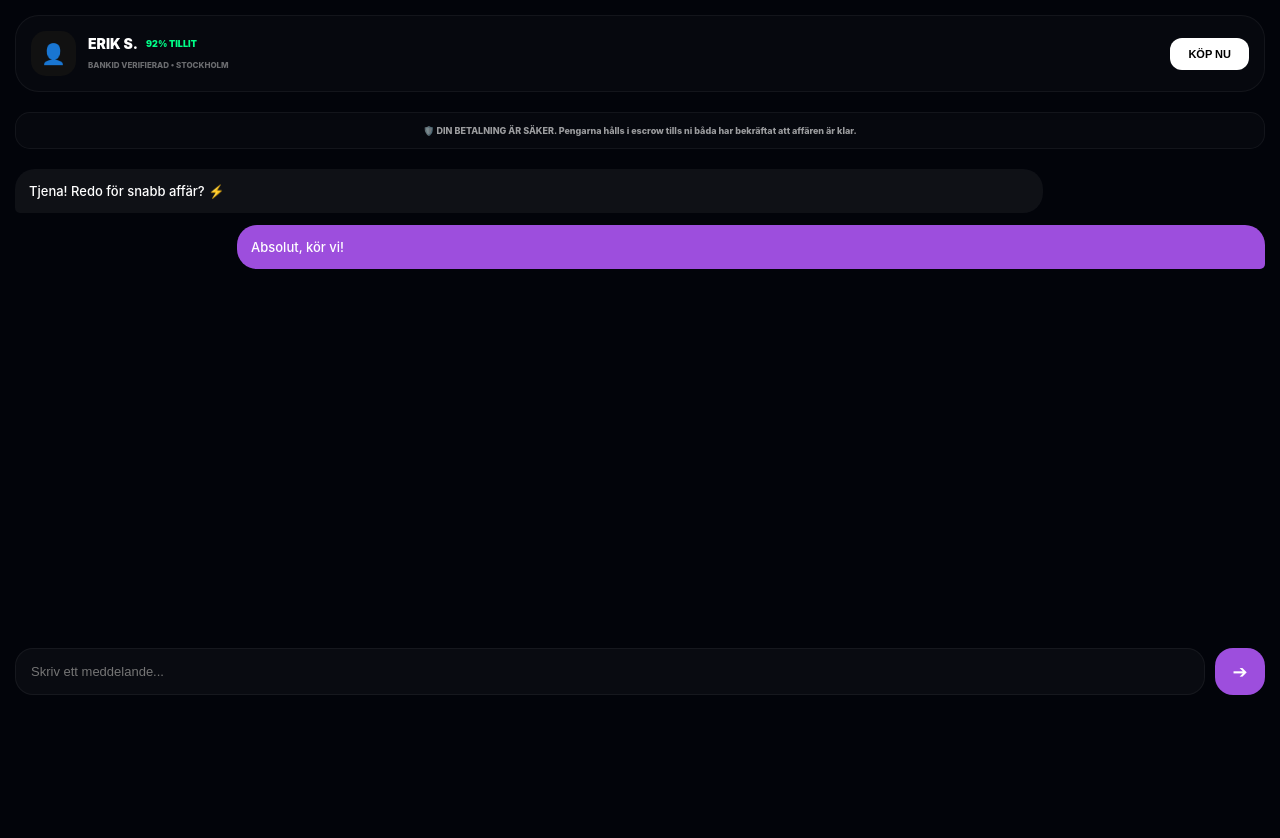
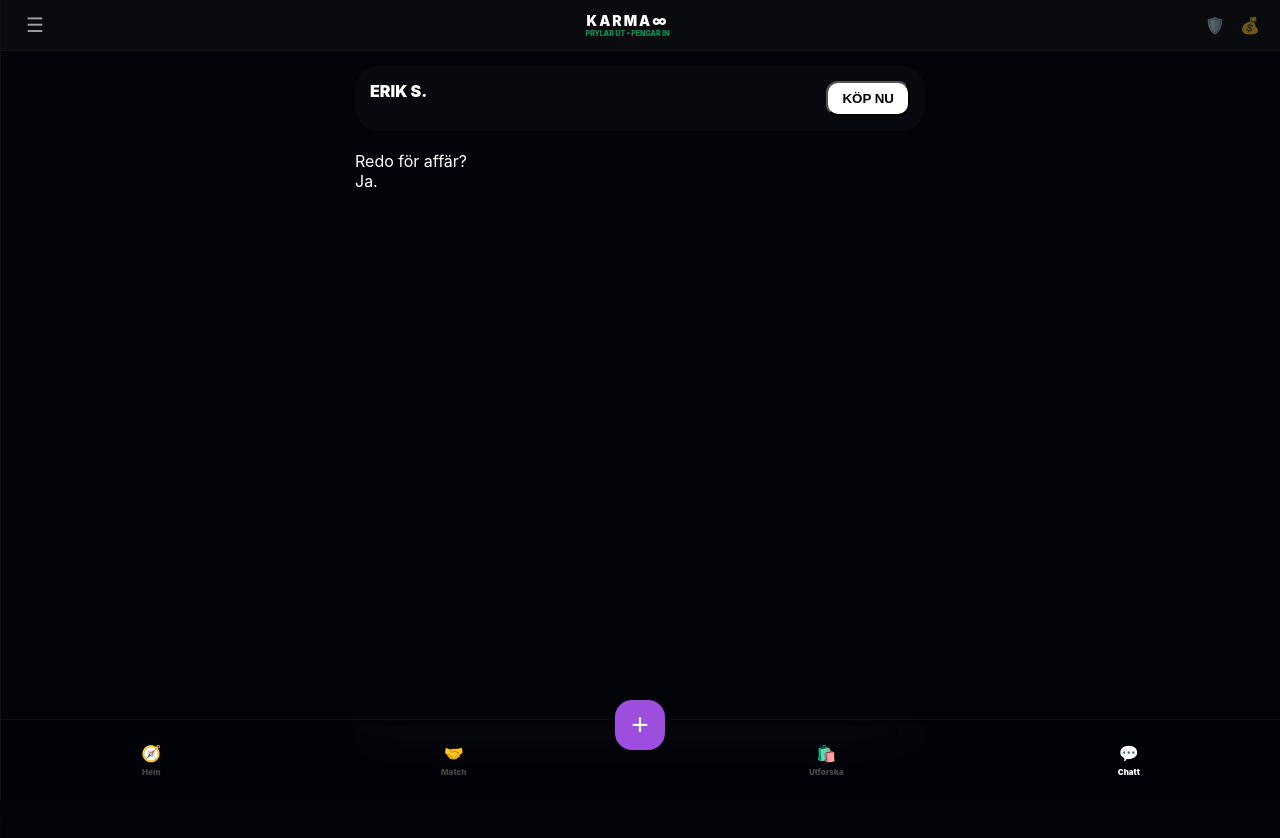
Before and after one commit to gascheckking/marketbeg-appGem, a Next.js app: page /chat/1 in a window 1280 px wide. Shown: the top 838 px of the page. Before the commit the page ends 800 px from the top, so only its background shows below. Built offline with nearby package versions, Linux system fonts and the light colour scheme.

Commit message:
Update page.tsx

```diff
--- a/app/chat/[id]/page.tsx
+++ b/app/chat/[id]/page.tsx
@@ -1,49 +1,65 @@
-// // app/chat/[id]/page.tsx
+// app/chat/[id]/page.tsx
 "use client";
+
 import { useState } from "react";
 import { useRouter } from "next/navigation";
+import ClientLayout from "@/components/ClientLayout";
 
 export default function ChatPage() {
   const [msg, setMsg] = useState("");
   const router = useRouter();
 
   return (
-    <div className="page-wrapper" style={{ display: 'flex', flexDirection: 'column', height: 'calc(100vh - 120px)', padding: '15px' }}>
-
-      {/* HEADER - Fokus på person, inte teknik */}
-      <div style={{ padding: '15px', display: 'flex', alignItems: 'center', gap: '12px', background: 'rgba(255,255,255,0.02)', borderRadius: '24px', border: '1px solid rgba(255,255,255,0.05)' }}>
-        <div style={{ width: '45px', height: '45px', background: '#111', borderRadius: '15px', display: 'flex', alignItems: 'center', justifyContent: 'center', fontSize: '20px' }}>👤</div>
-        <div style={{ flex: 1 }}>
-          <div style={{ display: 'flex', alignItems: 'center', gap: '8px' }}>
-            <h4 style={{ margin: 0, fontSize: '14px', fontWeight: 900 }}>ERIK S.</h4>
-            <span style={{ fontSize: '9px', color: 'var(--neon-mint)', fontWeight: 900 }}>92% TILLIT</span>
-          </div>
-          <small style={{ fontSize: '8px', opacity: 0.4, fontWeight: 800 }}>BANKID VERIFIERAD • STOCKHOLM</small>
-        </div>
-        <button onClick={() => router.push('/checkout')} style={{ background: '#fff', color: '#000', border: 'none', padding: '10px 18px', borderRadius: '12px', fontSize: '11px', fontWeight: 900 }}>KÖP NU</button>
-      </div>
-
-      <div style={{ flex: 1, overflowY: 'auto', padding: '20px 0' }}>
-        {/* Systemmeddelande - Låst Copy */}
-        <div style={{ background: 'rgba(255,255,255,0.02)', padding: '12px', borderRadius: '15px', textAlign: 'center', marginBottom: '20px', border: '1px solid rgba(255,255,255,0.05)' }}>
-          <p style={{ margin: 0, fontSize: '9px', fontWeight: 800, opacity: 0.6 }}>
-            🛡️ DIN BETALNING ÄR SÄKER. Pengarna hålls i escrow tills ni båda har bekräftat att affären är klar.
-          </p>
+    <ClientLayout>
+      <div
+        className="page-wrapper"
+        style={{
+          display: "flex",
+          flexDirection: "column",
+          height: "calc(100vh - 120px)",
+          padding: "15px",
+        }}
+      >
+        <div
+          style={{
+            padding: "15px",
+            display: "flex",
+            gap: "12px",
+            background: "rgba(255,255,255,0.02)",
+            borderRadius: "24px",
+          }}
+        >
+          <div style={{ fontWeight: 900 }}>ERIK S.</div>
+          <button
+            onClick={() => router.push("/checkout")}
+            style={{
+              marginLeft: "auto",
+              background: "#fff",
+              color: "#000",
+              borderRadius: "12px",
+              padding: "8px 14px",
+              fontWeight: 900,
+            }}
+          >
+            KÖP NU
+          </button>
         </div>
 
-        <div className="bubble-them">Tjena! Redo för snabb affär? ⚡</div>
-        <div className="bubble-me">Absolut, kör vi!</div>
+        <div style={{ flex: 1, marginTop: "20px" }}>
+          <div className="bubble-them">Redo för affär?</div>
+          <div className="bubble-me">Ja.</div>
+        </div>
+
+        <div style={{ display: "flex", gap: "10px" }}>
+          <input
+            value={msg}
+            onChange={(e) => setMsg(e.target.value)}
+            placeholder="Skriv…"
+            style={{ flex: 1 }}
+          />
+          <button>➔</button>
+        </div>
       </div>
-
-      <div style={{ display: 'flex', gap: '10px', paddingBottom: 'env(safe-area-inset-bottom)' }}>
-        <input value={msg} onChange={(e) => setMsg(e.target.value)} placeholder="Skriv ett meddelande..." style={{ flex: 1, background: 'rgba(255,255,255,0.03)', border: '1px solid rgba(255,255,255,0.05)', borderRadius: '18px', padding: '15px', color: '#fff', fontSize: '13px' }} />
-        <button style={{ width: '50px', background: 'var(--neon-purple)', border: 'none', borderRadius: '18px', color: '#fff', fontSize: '18px' }}>➔</button>
-      </div>
-
-      <style jsx>{`
-        .bubble-them { align-self: flex-start; background: rgba(255,255,255,0.05); padding: 14px; border-radius: 20px 20px 20px 5px; font-size: 13px; font-weight: 500; margin-bottom: 12px; max-width: 80%; }
-        .bubble-me { align-self: flex-end; background: var(--neon-purple); padding: 14px; border-radius: 20px 20px 5px 20px; font-size: 13px; font-weight: 500; margin-bottom: 12px; max-width: 80%; margin-left: auto; }
-      `}</style>
-    </div>
+    </ClientLayout>
   );
 }
```
